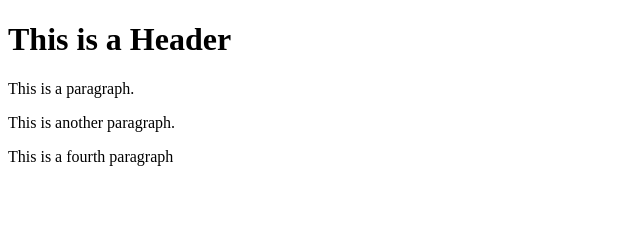
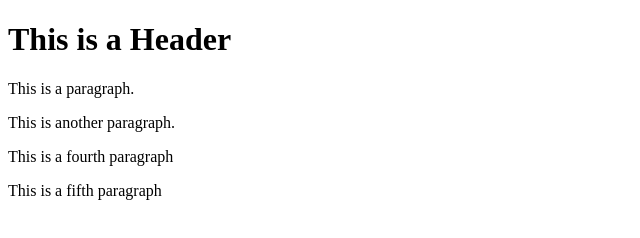
Before and after one commit to jmanuelrios74/git-test, a website: page index.html in a window 1280 px wide. Shown: the whole page, without its empty margins (0-640 px from the left). Drawn offline with Linux system fonts and the light colour scheme.

Commit message:
gitignore

```diff
--- a/index.html
+++ b/index.html
@@ -5,5 +5,6 @@
         <p>This is a paragraph.</p>
         <p>This is another paragraph.</p>
         <p>This is a fourth paragraph</p>
+        <p>This is a fifth paragraph</p>
     </body>
 </html>
```
Also changed, not shown: package.json (added, +24 -0 lines), 2 other files.
